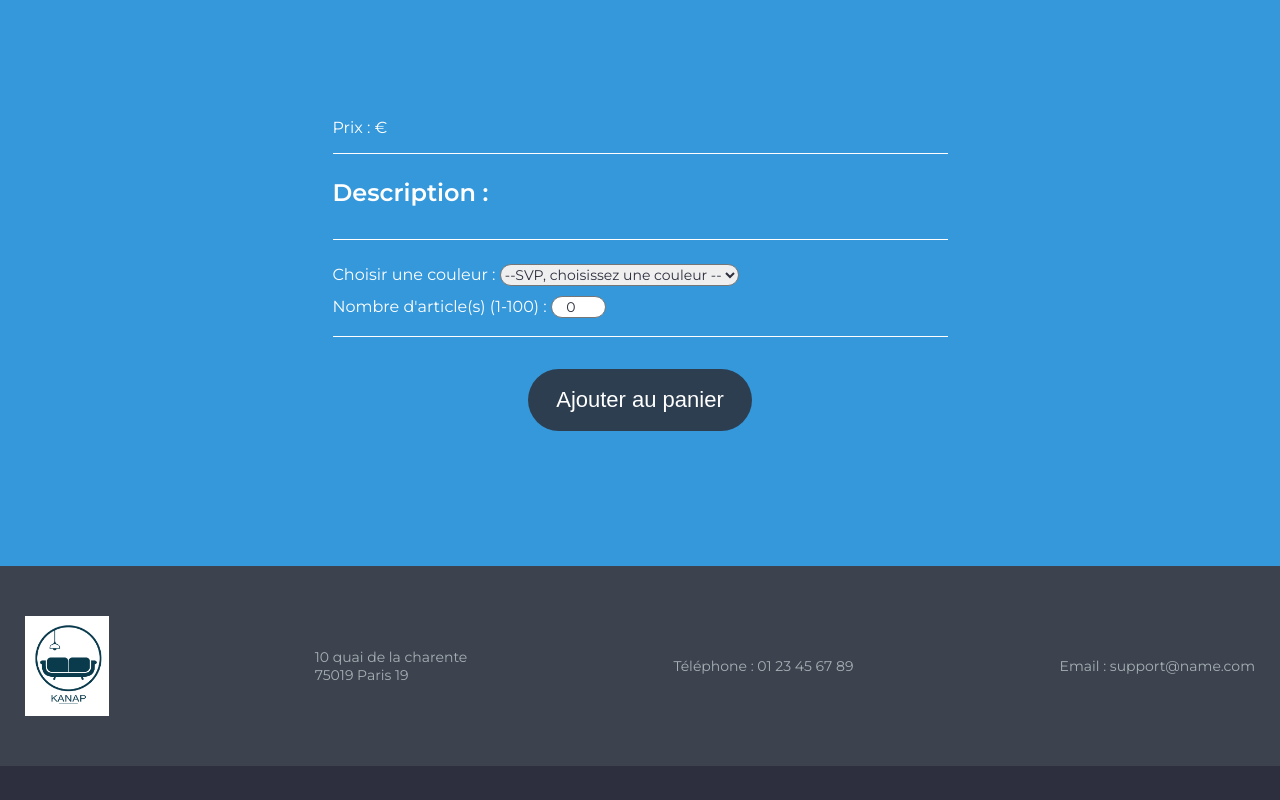
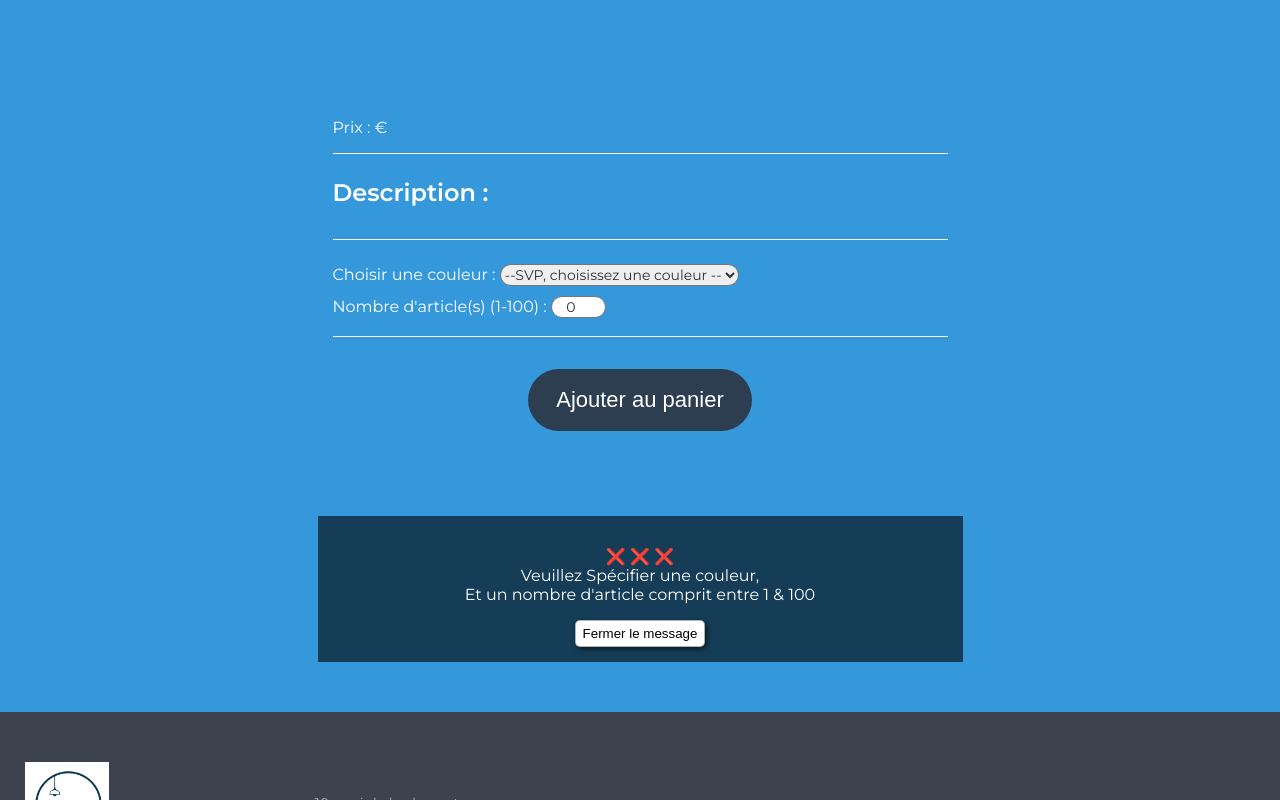
Before and after one commit to Doryae/Kanap, a plain HTML site: page front/html/product.html in a window 1280 px wide. Both pictures are taken after a click on the button "Ajouter au panier". Shown: the part 770-1570 px from the top of the page. Drawn offline with Linux system fonts and the light colour scheme; no server answers.

Commit message:
Projet 5 : 1.0
- Projet 99.9% terminé.
- Nombreux tests réalisés, erreurs corrigées.

-- Manquement du mot "Qté" dans un paragraphe avant l'input quantité sur la page cart.html. Rectifié.

-- Messages dynamiques de confirmation ou d'erreur selon différents cas pour la page produit. Ajouts de quelques règles CSS pour rendre le tout correct.

-- Alert() gardée pour la page cart.html lors d'un changement de quantité inférieur à 1 ou supérieur a 100.  A vérifier si c'est à modifier ?

-- Possibilité de fermer les messages dynamiques sur la page product.html.

```diff
--- a/front/css/style.css
+++ b/front/css/style.css
@@ -266,3 +266,38 @@ footer .footerSecondary {
 		width: 75%;
 	}
 }
+
+
+/***************/
+/*Adding Alert*/
+/***************/
+
+.blockAlert {
+	margin: auto;
+	width: 50%;
+	position: relative;
+	text-align: center;
+	background-color: rgba(0,0,0,0.6);
+	padding: 15px;
+	top: -50px;
+}
+
+.closeMsg {
+	cursor: pointer;
+	background-color: #fff;
+	border: 1px solid rgba(0, 0, 0, 0.3);
+	border-radius: 5px;
+	box-shadow: 2px 2px 5px rgba(0, 0, 0, 0.6);
+	padding: 5px 7px;
+	transition: .3s;
+}
+
+.closeMsg:hover {
+	transform: scale(1.1);
+}
+
+.closeMsg:active {
+	box-shadow: 0px 0px 0px rgba(0, 0, 0, 0.6);
+	transform: translateX(-2px);
+	animation-fill-mode: forwards;
+}
--- a/front/js/cart.js
+++ b/front/js/cart.js
@@ -165,6 +165,7 @@ if (getStorage === null || getStorage.length === 0) {
 
     for (let elements of arraySettingsQuantity) {
       elements.appendChild(cartElement);
+      cartElement.textContent = "Qté : ";
       elements.appendChild(cartSecondElement);
       cartSecondElement.classList.add("itemQuantity");
       cartSecondElement.setAttribute("type", "number");
--- a/front/js/product.js
+++ b/front/js/product.js
@@ -77,25 +77,55 @@ function addToCart() {
         id: url.get("id"), //will search the parameter "id" of the url, and return it's value.
         color: document.getElementById("colors").value, //will get the value of the id element colors.
         quantity: parseInt(document.getElementById("quantity").value) //will get the value of the id element quantity AND make it an integral number
-    }
+    };
+
+// Function that will create a block where a message will appear to say what is lacking for adding a product in the cart
+// Or to mention that the product is well added to the cart.
+
+let errorAlert = "❌";
+let allClearAlert = "✔️";
+
+const createAlertMessage = () => {
+    const mainBlock = document.querySelector("main .limitedWidthBlock");
+    const createAlertBlock = document.createElement("div");
+    const createAlertParagraph = document.createElement("p");
+    const createCloseButton = document.createElement("button");
+
+    if(document.querySelector(".alert") === null) { // if the div class="alert" doesn't exist, then create one on the page.
+    mainBlock.appendChild(createAlertBlock);
+    createAlertBlock.classList.add("blockAlert");
+    createAlertBlock.appendChild(createAlertParagraph);
+    createAlertParagraph.classList.add("alert");
+    createAlertBlock.appendChild(createCloseButton);
+    createCloseButton.classList.add("closeMsg");
+    createCloseButton.textContent = "Fermer le message";
+    } // if it exists already, the code won't run any longer, and won't create more iteration.
+
+    document.querySelector(".closeMsg").addEventListener("click", (e) => {
+        e.preventDefault();
+        document.querySelector(".blockAlert").remove();
+    })
+
+}
 
 
     // Set the conditions : Need a color selected and a number beetween 1 and 100.
     // If only one of the condition is not good : change the warning.
-    if(product.color === "" && product.quantity === 0 && product.quantity <= 100) {
-        alert("Veuillez Spécifier une couleur, \nEt un nombre d'article comprit entre 1 & 100")
-    }else if(product.color === "" && product.quantity > 100) {
-        alert("Veuillez Spécifier une couleur, \nEt un nombre d'article comprit entre 1 & 100")
+    if(product.color === "" && (product.quantity === 0 || product.quantity > 100)) {
+        createAlertMessage();
+        document.querySelector(".alert").innerHTML = `${errorAlert} ${errorAlert} ${errorAlert}<br/>Veuillez Spécifier une couleur,<br/>Et un nombre d'article comprit entre 1 & 100`;
     }else {
-
     if(product.color === "") {
-        alert("Veuillez Spécifier une couleur.")
+        createAlertMessage();
+        document.querySelector(".alert").innerHTML = `${errorAlert} ${errorAlert} ${errorAlert}<br/>Veuillez Spécifier une couleur.`;
     } else {
 
     if(product.quantity === 0){
-        alert("Vous devez ajouter au moins un article.");
+        createAlertMessage();
+        document.querySelector(".alert").innerHTML = `${errorAlert} ${errorAlert} ${errorAlert}<br/>Vous devez ajouter au moins un article.`;
     }else if(product.quantity > 100){
-        alert("Vous ne pouvez ajouter plus de 100 produits dans le panier.")
+        createAlertMessage();
+        document.querySelector(".alert").innerHTML = `${errorAlert} ${errorAlert} ${errorAlert}<br/>Vous ne pouvez ajouter plus de 100 produits dans le panier.`;
     }else {
 
     //We need to get the local storage so we can analyse what's inside (or not) to apply conditions
@@ -114,25 +144,33 @@ function addToCart() {
 
             let totalQuantity = parseInt(product.quantity) + parseInt(sameProduct.quantity);
             if(totalQuantity > 100) {
-                alert("Le total de vos ajouts au panier sur ce même produit est supérieur à 100.\nNous garderons donc 100 comme quantité pour votre panier.\nVous pourrez modifier la quantité sur la page 'panier'. ");
+                createAlertMessage();
+                document.querySelector(".alert").innerHTML = `${errorAlert} ${errorAlert} ${errorAlert}<br/>Le total de vos ajouts au panier sur ce même produit est supérieur à 100.
+                <br/>Nous garderons donc 100 comme quantité pour votre panier.<br/>Vous pourrez modifier la quantité sur la page 'panier'.
+                <br/>${allClearAlert} ${allClearAlert} ${allClearAlert}<br/>Votre Panier a été mis à jour.`;
                 sameProduct.quantity = 100;
             }else{
                 sameProduct.quantity = totalQuantity; // will change the quantity in the local storage for the total.
+                createAlertMessage();
+                document.querySelector(".alert").innerHTML = `${allClearAlert} ${allClearAlert} ${allClearAlert}<br/>Votre Panier a été mis à jour.`;
             }
             localStorage.setItem("Produits", JSON.stringify(getLocalStorage)); //We save this. (need to stringify, because LocalStorage don't get some elements like array or object.)
         } else {
             //We are still in the first "if" (if NOT null), meaning that if there is something on the local storage but it ISN T the same product, then we need to add him to our cart
             getLocalStorage.push(product); //we push the product, that will create another object in the array.
             localStorage.setItem("Produits", JSON.stringify(getLocalStorage));
+            createAlertMessage();
+            document.querySelector(".alert").innerHTML = `${allClearAlert} ${allClearAlert} ${allClearAlert}<br/>Votre Panier a été mis à jour.`;
+
         }
 
     } else { // We aren't in the first "if", then it means that localStorage is NULL.
         getLocalStorage = []; // We create an empty array in which we will stock our objects.
         getLocalStorage.push(product);
         localStorage.setItem("Produits", JSON.stringify(getLocalStorage));
+        createAlertMessage();
+        document.querySelector(".alert").innerHTML = `${allClearAlert} ${allClearAlert} ${allClearAlert}<br/>Votre Panier a été mis à jour.`;
     }
-
-    alert("Produit Ajouté au panier.")
 
 }
 
```
